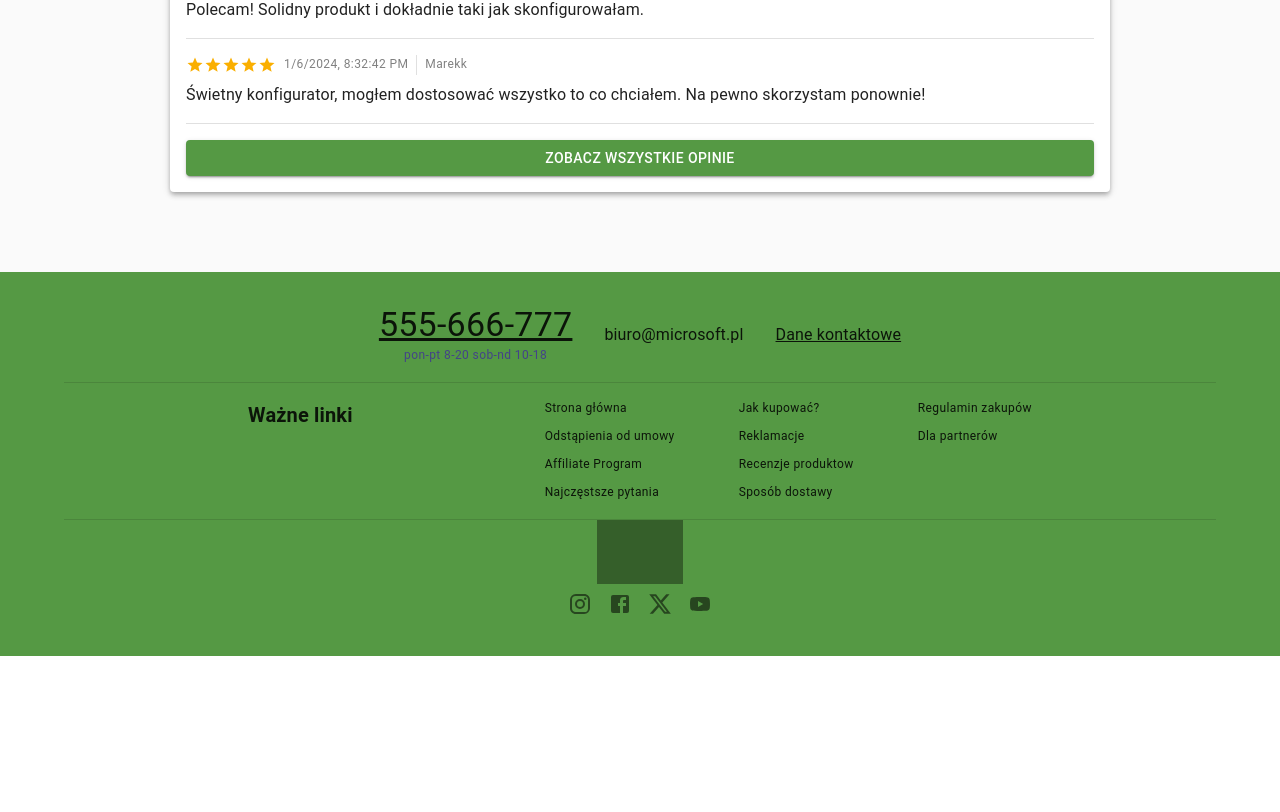
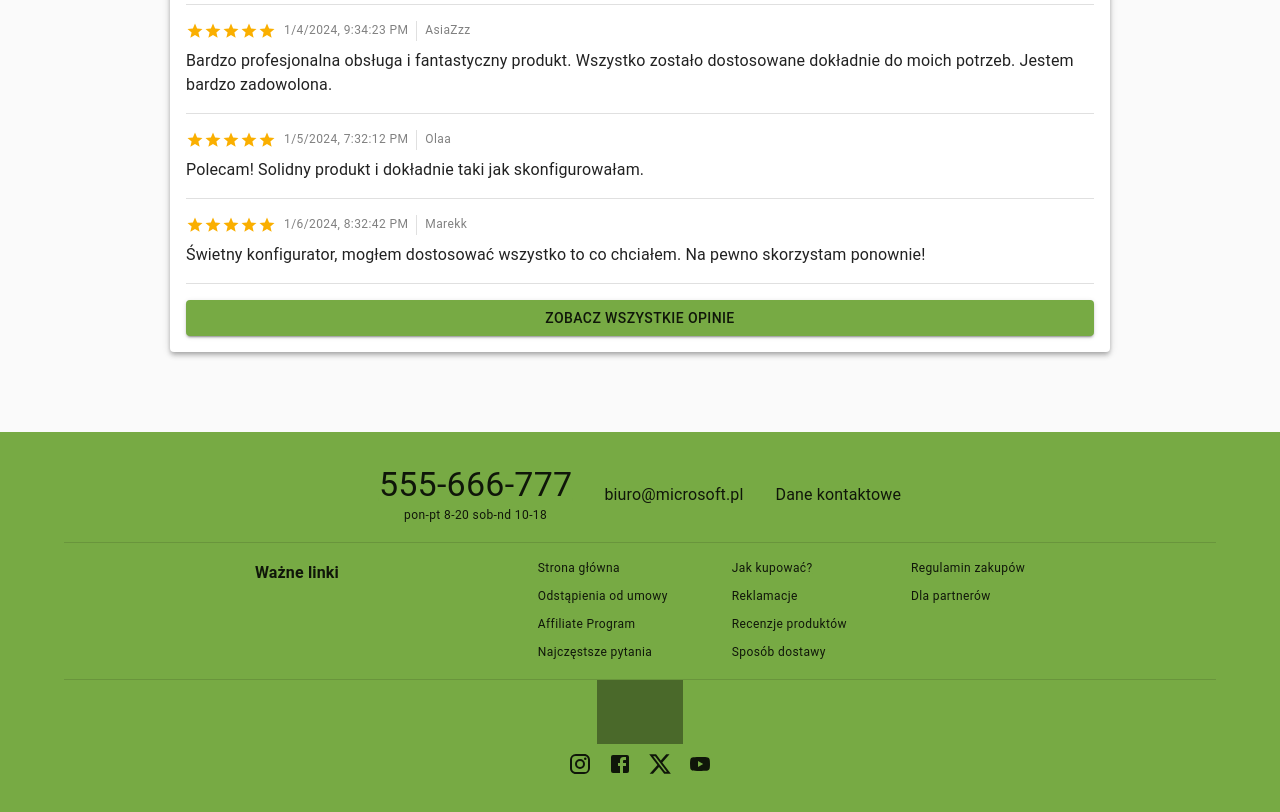
Before and after one commit to bartlol/mockupus, a React (Vite) app: page /mockupus/okna in a window 1280 px wide. Shown: the part 1970-2782 px from the top of the page. Before the commit the page ends 2626 px from the top, so only its background shows below. Built offline with nearby package versions, Linux system fonts and the light colour scheme; grey boxes are pictures that could not be loaded.

Commit message:
Add place for item's description

```diff
--- /dev/null
+++ b/src/components/Description/Description.tsx
@@ -0,0 +1,21 @@
+import { Typography } from "@mui/material";
+import React from "react";
+import { CardSection } from "../../layout/CardSection";
+import { ColumnStack } from "../ColumnStack/ColumnStack";
+
+type Props = {
+  description: string;
+};
+
+export const Description = ({ description }: Props) => {
+  return (
+    <CardSection>
+      <ColumnStack gap={2}>
+        <Typography variant="h6" fontWeight={"bold"}>
+          Opis
+        </Typography>
+        <Typography whiteSpace={"break-spaces"}>{description}</Typography>
+      </ColumnStack>
+    </CardSection>
+  );
+};
--- a/src/components/Footer/Footer.tsx
+++ b/src/components/Footer/Footer.tsx
@@ -32,26 +32,48 @@ export const Footer = ({ logo, companyName }: Props) => {
         <ColumnStack gap={2}>
           <RowStack justifyContent={"center"} gap={4}>
             <ColumnStack alignItems={"center"} gap={0}>
-              <Link href={"#"} color={"inherit"} variant="h4">
+              <Link
+                href={"#"}
+                sx={{
+                  color: (theme) => theme.palette.primary.contrastText,
+                }}
+                variant="h4"
+              >
                 555-666-777
               </Link>
               <Typography
                 variant="caption"
                 sx={{
-                  color: (theme) => theme.palette.secondary.main,
+                  color: (theme) => theme.palette.primary.contrastText,
                 }}
               >
                 pon-pt 8-20 sob-nd 10-18
               </Typography>
             </ColumnStack>
-            <Typography>{`biuro@${companyName.toLowerCase()}.pl`}</Typography>
-            <Link href={"#"} color={"inherit"}>
+            <Link
+              href={"#"}
+              sx={{
+                color: (theme) => theme.palette.primary.contrastText,
+              }}
+            >{`biuro@${companyName.toLowerCase()}.pl`}</Link>
+            <Link
+              href={"#"}
+              sx={{
+                color: (theme) => theme.palette.primary.contrastText,
+              }}
+            >
               Dane kontaktowe
             </Link>
           </RowStack>
           <Divider flexItem />
           <RowStack justifyContent={"space-evenly"} alignItems={"start"}>
-            <Typography fontWeight={"bold"} variant="h6">
+            <Typography
+              fontWeight={"bold"}
+              variant="subtitle1"
+              sx={{
+                color: (theme) => theme.palette.primary.contrastText,
+              }}
+            >
               Ważne linki
             </Typography>
             <RowStack
@@ -59,22 +81,35 @@ export const Footer = ({ logo, companyName }: Props) => {
               gap={8}
               alignItems={"start"}
             >
-              <ColumnStack>
-                <Typography variant="caption">Strona główna</Typography>
-                <Typography variant="caption">Odstąpienia od umowy</Typography>
-                <Typography variant="caption">Affiliate Program</Typography>
-                <Typography variant="caption">Najczęstsze pytania</Typography>
-              </ColumnStack>
-              <ColumnStack>
-                <Typography variant="caption">Jak kupować?</Typography>
-                <Typography variant="caption">Reklamacje</Typography>
-                <Typography variant="caption">Recenzje produktow</Typography>
-                <Typography variant="caption">Sposób dostawy</Typography>
-              </ColumnStack>
-              <ColumnStack>
-                <Typography variant="caption">Regulamin zakupów</Typography>
-                <Typography variant="caption">Dla partnerów</Typography>
-              </ColumnStack>
+              {[
+                [
+                  "Strona główna",
+                  "Odstąpienia od umowy",
+                  "Affiliate Program",
+                  "Najczęstsze pytania",
+                ],
+                [
+                  "Jak kupować?",
+                  "Reklamacje",
+                  "Recenzje produktów",
+                  "Sposób dostawy",
+                ],
+                ["Regulamin zakupów", "Dla partnerów"],
+              ].map((group) => (
+                <ColumnStack>
+                  {group.map((text) => (
+                    <Link
+                      href={"#"}
+                      variant="caption"
+                      sx={{
+                        color: (theme) => theme.palette.primary.contrastText,
+                      }}
+                    >
+                      {text}
+                    </Link>
+                  ))}
+                </ColumnStack>
+              ))}
             </RowStack>
           </RowStack>
           <Divider flexItem />
@@ -82,16 +117,32 @@ export const Footer = ({ logo, companyName }: Props) => {
         <ColumnStack sx={{ alignItems: "center" }} gap={0}>
           {logo}
           <RowStack gap={0}>
-            <IconButton>
+            <IconButton
+              sx={{
+                color: (theme) => theme.palette.primary.contrastText,
+              }}
+            >
               <InstagramIcon />
             </IconButton>
-            <IconButton>
+            <IconButton
+              sx={{
+                color: (theme) => theme.palette.primary.contrastText,
+              }}
+            >
               <FacebookIcon />
             </IconButton>
-            <IconButton>
+            <IconButton
+              sx={{
+                color: (theme) => theme.palette.primary.contrastText,
+              }}
+            >
               <XIcon />
             </IconButton>
-            <IconButton>
+            <IconButton
+              sx={{
+                color: (theme) => theme.palette.primary.contrastText,
+              }}
+            >
               <YouTubeIcon />
             </IconButton>
           </RowStack>
--- a/src/components/ItemDisplay/ItemDisplay.tsx
+++ b/src/components/ItemDisplay/ItemDisplay.tsx
@@ -26,6 +26,7 @@ import { DynamicVariables } from "../DynamicVariables/DynamicVariables";
 import { CategoryBreadcrumbs } from "../CategoryBreadcrumbs/CategoryBreadcrumbs";
 import { CardSection } from "../../layout/CardSection";
 import { Parameters } from "../Parameters/Parameters";
+import { Description } from "../Description/Description";
 type Props = {
   item: Item;
 };
@@ -122,6 +123,7 @@ export const ItemDisplay = ({ item }: Props) => {
         </CardSection>
       </RowStack>
       <Parameters />
+      <Description description={item.description} />
       <ItemOpinions opinions={item.opinions} />
     </ColumnStack>
   );
--- a/src/mockupData/oknaMockup.ts
+++ b/src/mockupData/oknaMockup.ts
@@ -73,6 +73,6 @@ export const OKNA_MOCKUP: Mockup = {
   item: item,
   companyLogoUrl:
     "https://img-prod-cms-rt-microsoft-com.akamaized.net/cms/api/am/imageFileData/RE1Mu3b?ver=5c31",
-  primaryColor: "#559944",
+  primaryColor: "#77aa44",
   companyName: "Microsoft",
 };
--- a/src/mockupData/topalMockup.ts
+++ b/src/mockupData/topalMockup.ts
@@ -74,6 +74,6 @@ const item: Item = {
 export const TOPAL_MOCKUP: Mockup = {
   item: item,
   companyLogoUrl: "https://topal.com.pl/data/gfx/mask/pol/logo_1_big.png",
-  primaryColor: "#8888aa",
+  primaryColor: "#9999bb",
   companyName: "Topal",
 };
```
